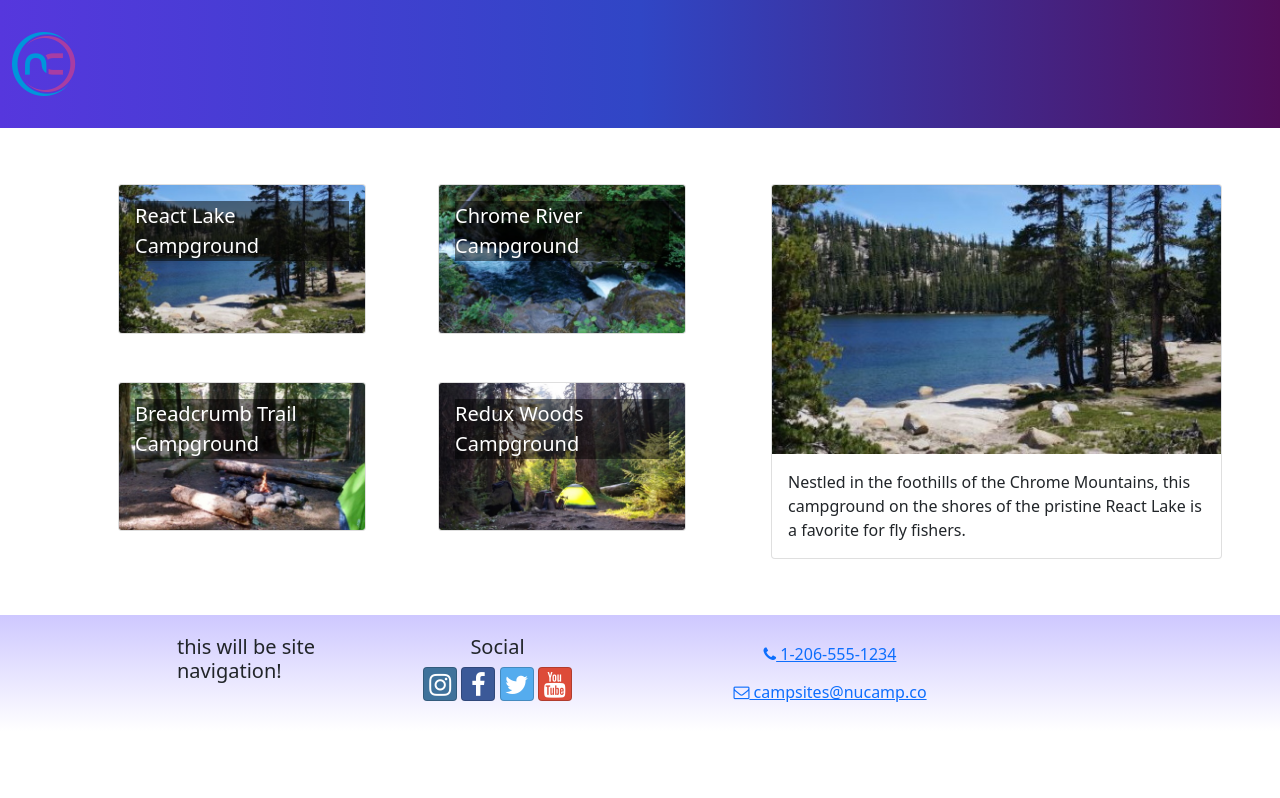
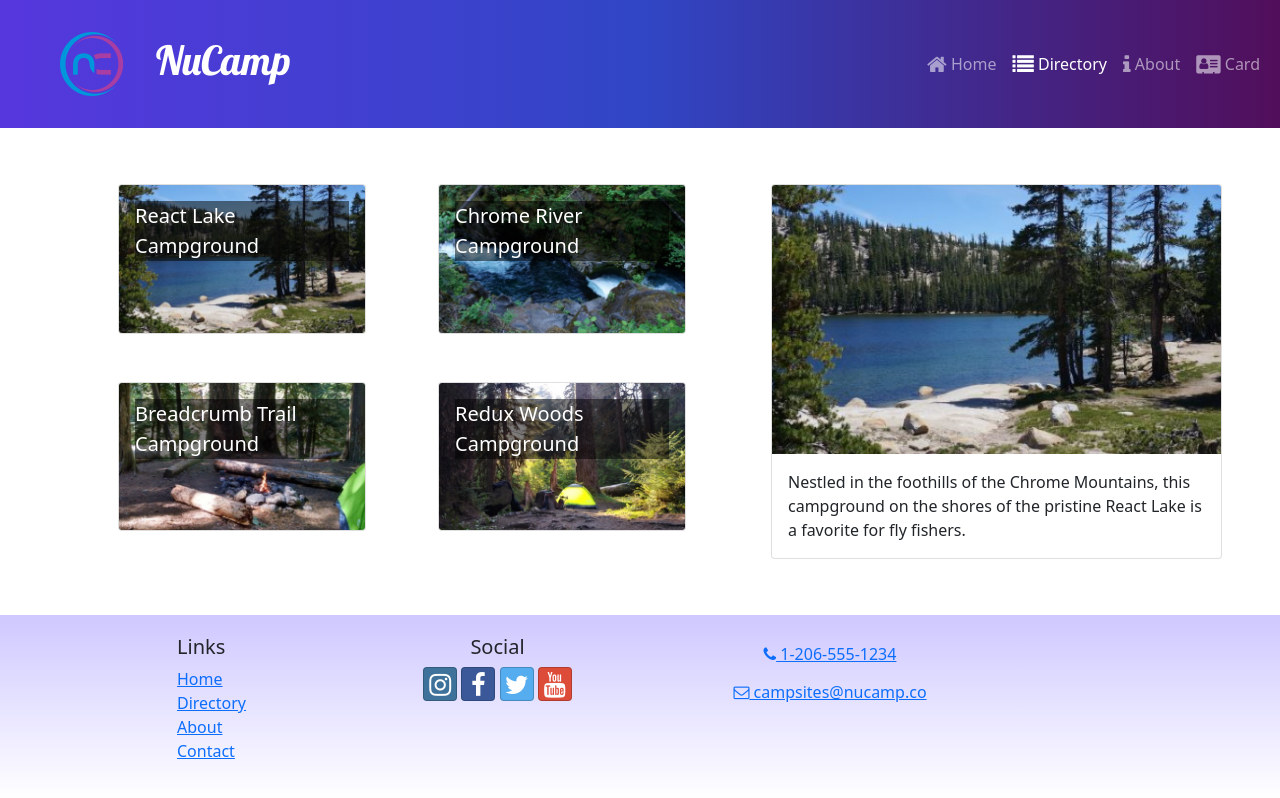
Before and after one commit to maddieliddell/nucampSiteReact, a React (Create React App) app: page /directory in a window 1280 px wide. Built offline with nearby package versions, Linux system fonts and the light colour scheme.

Commit message:
Header and Footer Links

```diff
--- a/src/components/Footer.js
+++ b/src/components/Footer.js
@@ -1,4 +1,5 @@
 import { Container, Row, Col } from 'reactstrap';
+import { Link } from 'react-router-dom';
 
 const Footer = () => {
     return (
@@ -6,7 +7,21 @@
             <Container>
                 <Row>
                     <Col xs={{ size: 4, offset: 1 }} sm='2'>
-                        <h5>this will be site navigation!</h5>
+                        <h5>Links</h5>
+                        <ul className='list-unstyled'>
+                            <li>
+                                <Link to='/'>Home</Link>
+                            </li>
+                            <li>
+                                <Link to='/directory'>Directory</Link>
+                            </li>
+                            <li>
+                                <Link to='/about'>About</Link>
+                            </li>
+                            <li>
+                                <Link to='/contact'>Contact</Link>
+                            </li>
+                        </ul>
                     </Col>
                     <Col xs='6' sm='3' className='text-center'>
                         <h5>Social</h5>
--- a/src/components/Header.js
+++ b/src/components/Header.js
@@ -1,12 +1,42 @@
-import { Navbar, NavbarBrand } from 'reactstrap';
+import { useState } from 'react';
+import { Navbar, NavbarBrand, Collapse, NavbarToggler, Nav, NavItem } from 'reactstrap';
+import { NavLink } from 'react-router-dom';
 import NucampLogo from '../app/assets/img/logo.png';
 
 const Header = () => {
+    const [ menuOpen, setMenuOpen ] = useState(false);
+
     return (
         <Navbar dark color='primary' sticky='top' expand='md'>
-                <NavbarBrand href='/'>
-                    <img src={NucampLogo} alt='Nucamp Logo' />
-                </NavbarBrand>
+            <NavbarBrand href='/' className='ms-5'>
+                <img src={NucampLogo} alt='Nucamp Logo' className='float-start' />
+                <h1 className='mt-1'>NuCamp</h1>
+            </NavbarBrand>
+            <NavbarToggler onClick={() => setMenuOpen(!menuOpen)}/>
+            <Collapse isOpen={menuOpen} navbar>
+                <Nav className='ms-auto' navbar>
+                    <NavItem>
+                        <NavLink className='nav-link' to='/'>
+                            <i className='fa fa-home fa-lg ' /> Home
+                        </NavLink>
+                    </NavItem>
+                    <NavItem>
+                        <NavLink className='nav-link' to='/directory'>
+                            <i className='fa fa-list fa-lg ' /> Directory
+                        </NavLink>
+                    </NavItem>
+                    <NavItem>
+                        <NavLink className='nav-link' to='/about'>
+                            <i className='fa fa-info fa-lg ' /> About
+                        </NavLink>
+                    </NavItem>
+                    <NavItem>
+                        <NavLink className='nav-link' to='/contact'>
+                            <i className='fa fa-address-card fa-lg ' /> Card
+                        </NavLink>
+                    </NavItem>
+                </Nav>
+            </Collapse>
         </Navbar>
     );
 };
```
